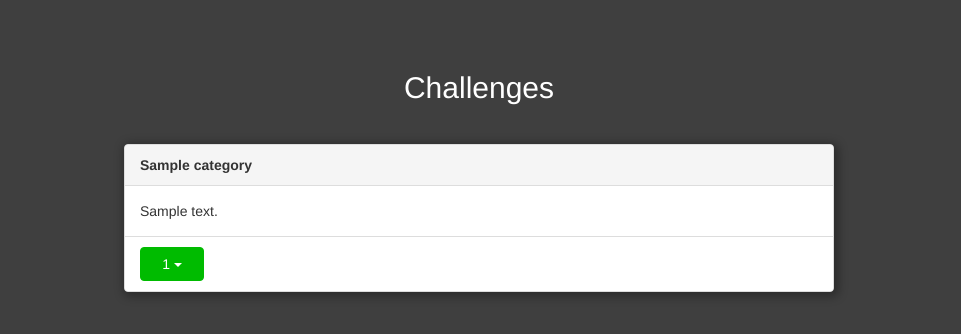
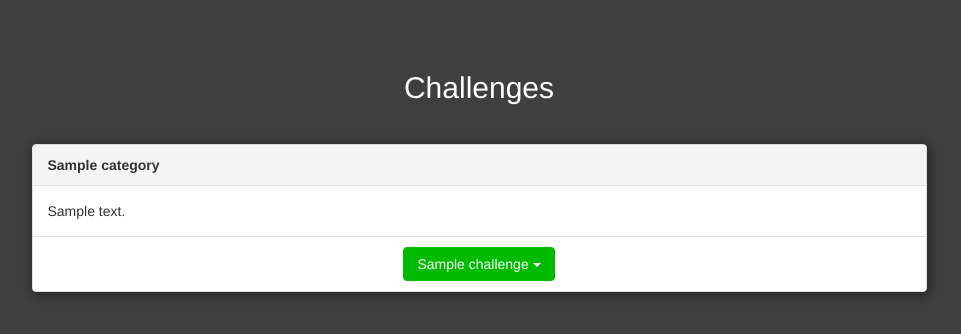
Before and after one commit to c0d3z3r0/ctf-backend, a Django app: page /chals in a window 1280 px wide. Shown: the part 40-374 px from the top of the page, without its empty margins (161-1122 px from the left). Run offline with Django 3.2, Linux system fonts and the light colour scheme; a user stored in the database is signed in; tables that the repository leaves empty hold one stand-in row (values such as "Sample post"); some libraries are stand-ins or nearby versions.

Commit message:
Show challenge names instead of credits in challenge view

```diff
--- a/ctfbackend/backend/static/backend/custom.css
+++ b/ctfbackend/backend/static/backend/custom.css
@@ -332,10 +332,6 @@ span.status.active { opacity: 1; }
 }
 
 
-/* challenge button size ~10% of line */
-.btn-group-chal > .btn-group {
-  width: 4.57em;
-}
 .btn-group-chal > .btn-group > .btn {
   width: 100%;
 }
--- a/ctfbackend/backend/templates/backend/challenges.html
+++ b/ctfbackend/backend/templates/backend/challenges.html
@@ -7,9 +7,9 @@
     <h2>Challenges</h2>
     <p>&nbsp;</p>
 
-    <div class="col-md-2"></div>
+    <div class="col-md-1"></div>
 
-    <div class="col-md-8">
+    <div class="col-md-10">
       <!-- categories -->
       {% for category in categories|dictsort:'name' %}
         <div class="panel panel-default shadow">
@@ -20,13 +20,13 @@
           <ul class="list-group">
             <li class="list-group-item">
               <!-- challenges -->
-              {% for chals in challenges|catfilter:category|splitlist:10 %}
-                <div class="btn-group-chal">
+              {% for chals in challenges|catfilter:category|splitlist:6 %}
+                <div class="btn-group-chal center">
                   {% for chal in chals %}
                     <!-- challenge button -->
                     <div class="btn-group {% if open_hint and category|isequal:chal.categories.order_by.first %}{{ chal|isequal:open_hint.flag.challenge|yesno:'open,'}}{% endif %}">
                       <button type="button" class="btn btn-default btn{{ chal.progress|isequal:100|yesno:'-,-outline-' }}{{ chal.difficulty|difficulty }} btn-chal dropdown-toggle" data-toggle="dropdown" aria-haspopup="true" aria-expanded="false">
-                        {{ chal.credits }} <span class="caret"></span>
+                        {{ chal.name }} <span class="caret"></span>
                       </button>
                       <!-- challenge -->
                       <div class="panel panel-{{ chal.difficulty|difficulty }} dropdown-menu shadow">
@@ -155,7 +155,7 @@
       <!-- //categories -->
     </div>
 
-    <div class="col-md-2"></div>
+    <div class="col-md-1"></div>
 
 
   </div>
```
